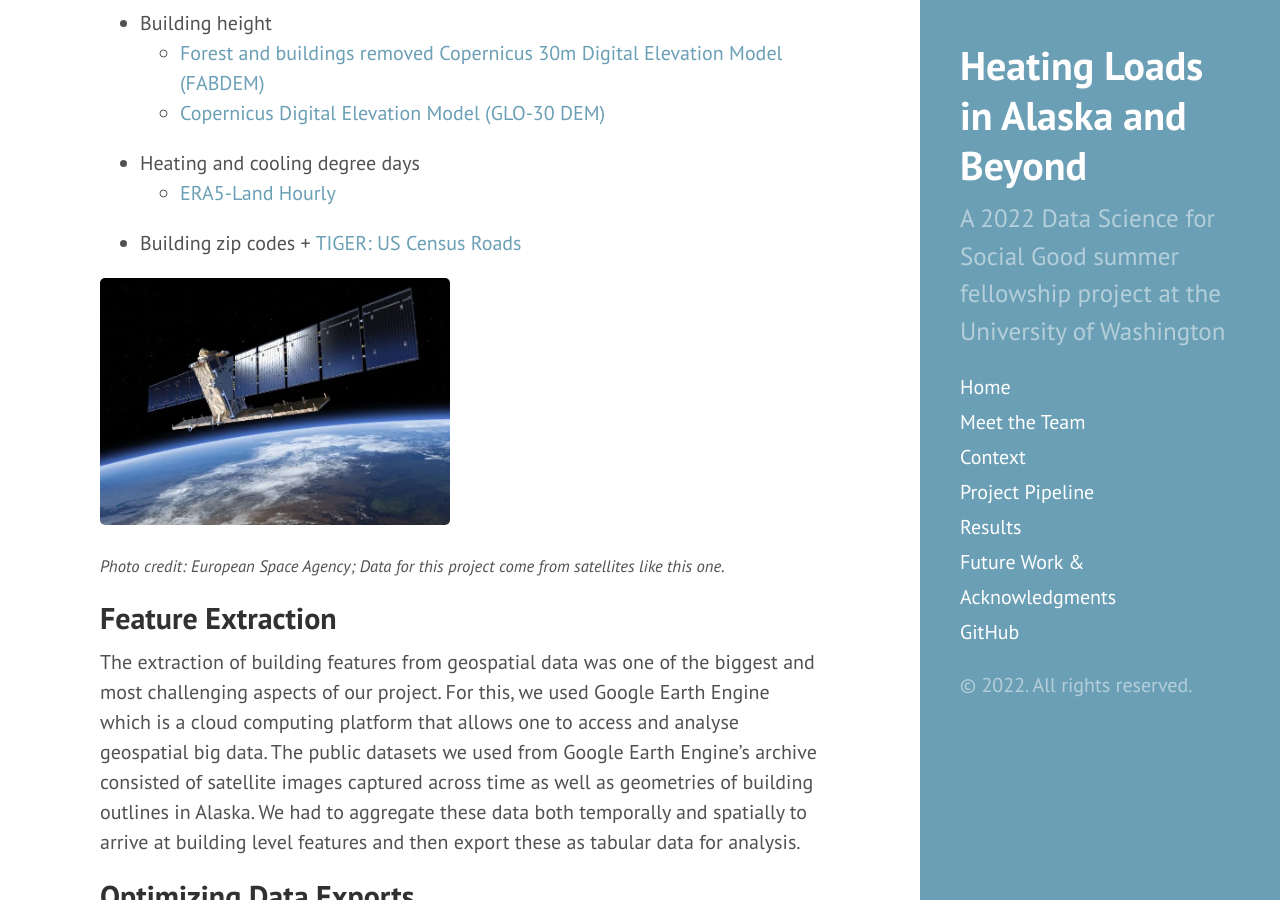
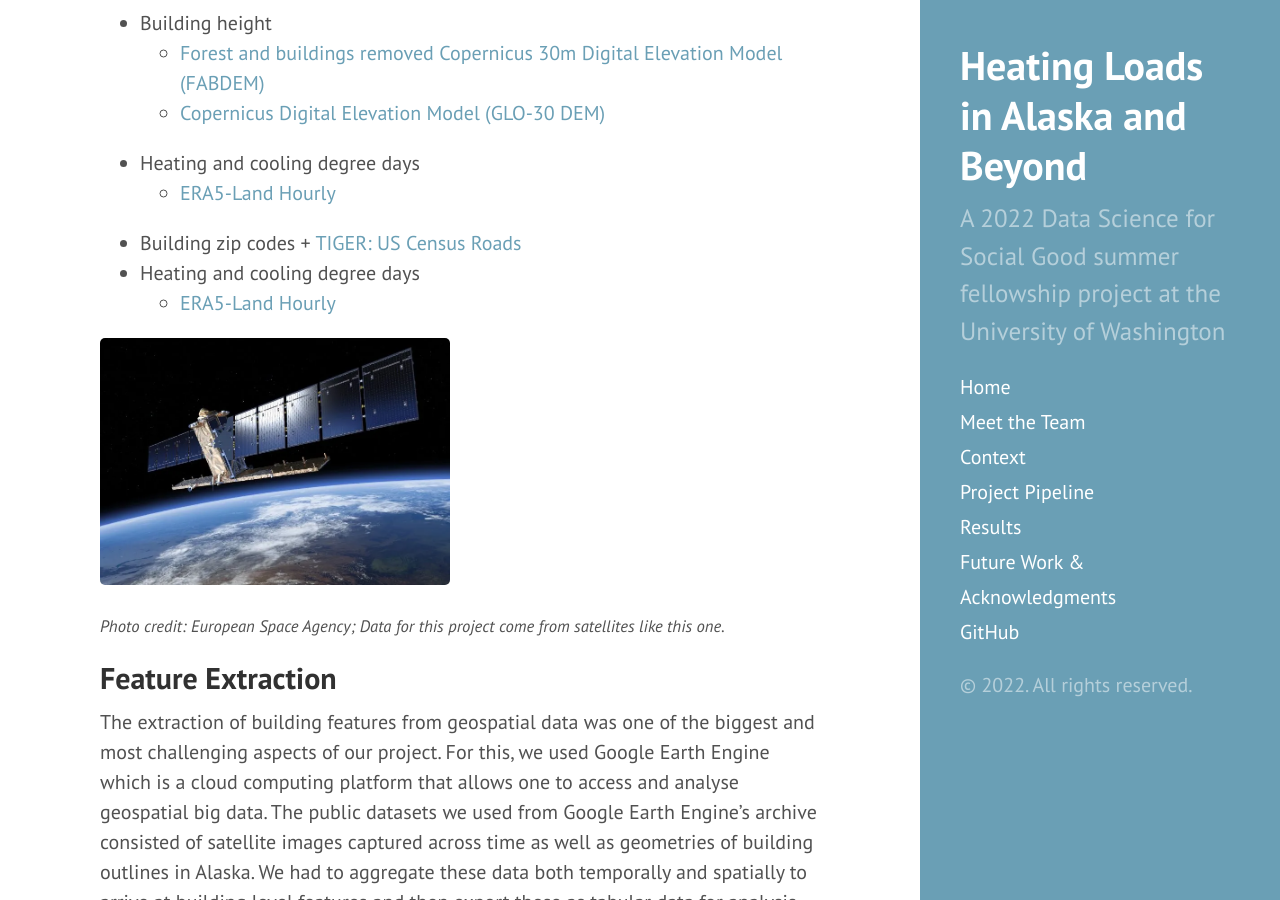
Before and after one commit to uwescience/DSSG2022_heating_loads, a Jekyll site: the page built from methods.md, in a window 1280 px wide and 900 px high, scrolled down 1017 px. Built offline with Jekyll 4.4.1, drawn with Linux system fonts in a browser that asks for light colours.

Commit message:
Update methods.md
test new bullet

```diff
--- a/methods.md
+++ b/methods.md
@@ -27,6 +27,8 @@ The sources used to extract building-level attributes and local climate variable
 	+ [ERA5-Land Hourly](https://developers.google.com/earth-engine/datasets/catalog/ECMWF_ERA5_LAND_HOURLY)
 + Building zip codes
  	+ [TIGER: US Census Roads](https://developers.google.com/earth-engine/datasets/catalog/TIGER_2016_Roads)
++ Heating and cooling degree days
+	+ [ERA5-Land Hourly](https://developers.google.com/earth-engine/datasets/catalog/ECMWF_ERA5_LAND_HOURLY)
 
 <img src="{{ site.url }}{{ site.baseurl }}/assets/img/copernicus_sat.png" width="350">
 <sub>_Photo credit: European Space Agency; Data for this project come from satellites like this one._</sub>
```
